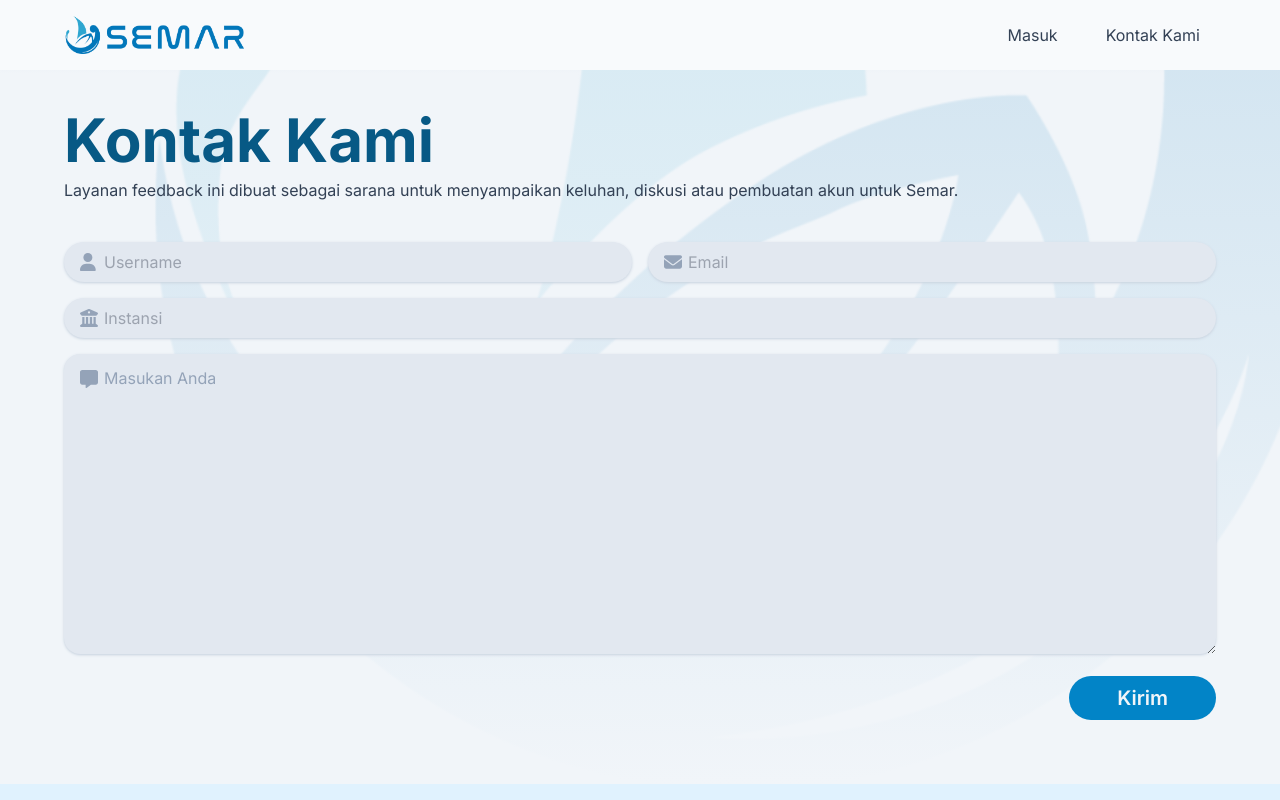
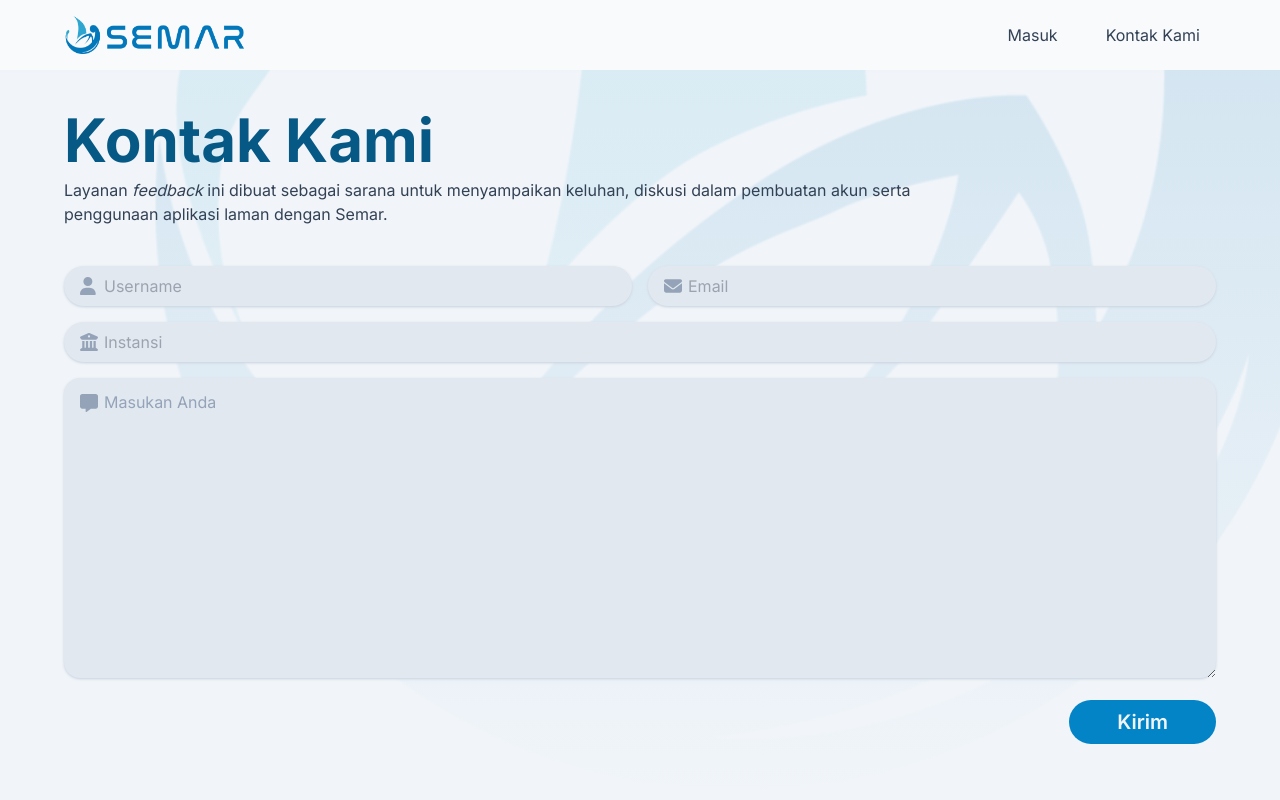
Before and after one commit to syahdaromansyah/sistem-embaran-maritim-v5, a React (Vite) app: page /contact in a window 1280 px wide. Shown: the top 800 px of the page. Built offline with nearby package versions, Linux system fonts and the light colour scheme.

Commit message:
feat: update main desc text on the contactpage

```diff
--- a/src/pages/contact/App.tsx
+++ b/src/pages/contact/App.tsx
@@ -20,9 +20,10 @@ export default function App() {
                   Kontak Kami
                 </h1>
 
-                <p>
-                  Layanan feedback ini dibuat sebagai sarana untuk menyampaikan
-                  keluhan, diskusi atau pembuatan akun untuk Semar.
+                <p className="max-w-4xl">
+                  Layanan <i>feedback</i> ini dibuat sebagai sarana untuk
+                  menyampaikan keluhan, diskusi dalam pembuatan akun serta
+                  penggunaan aplikasi laman dengan Semar.
                 </p>
               </div>
 
```
